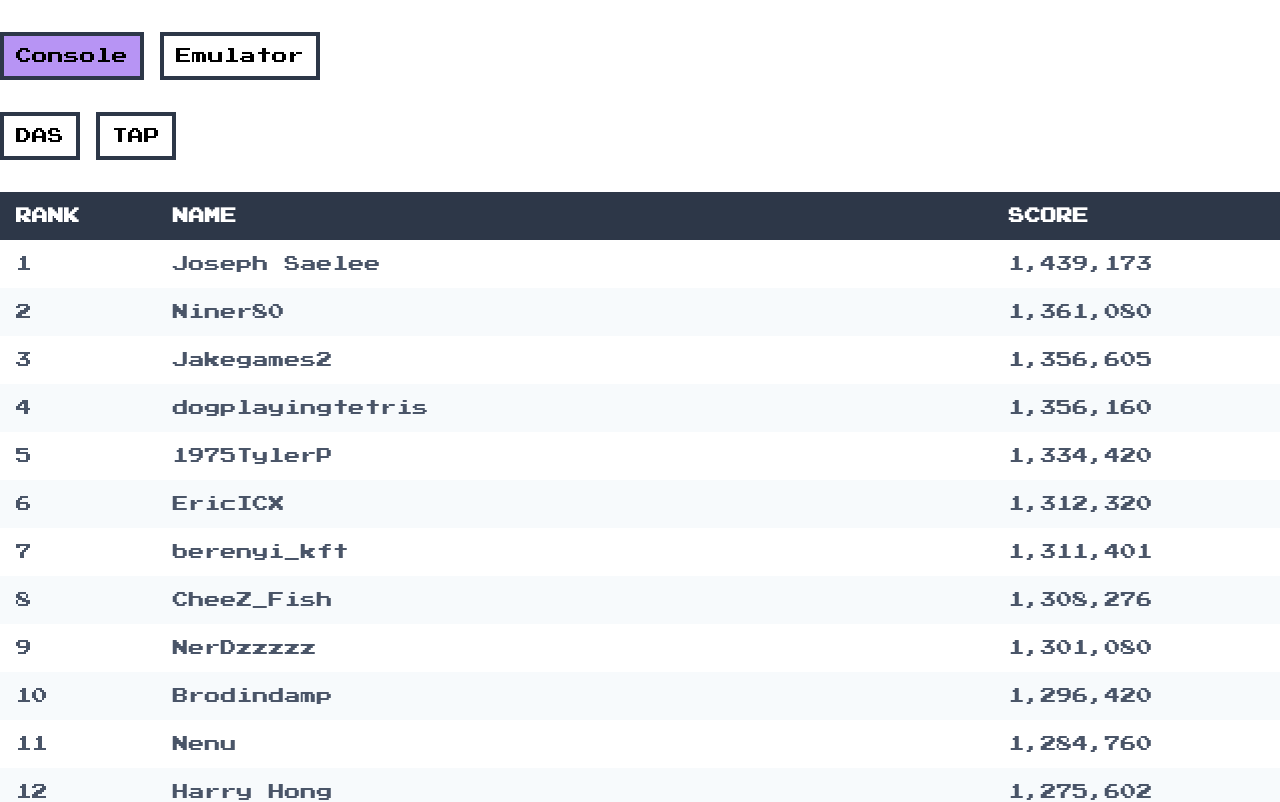
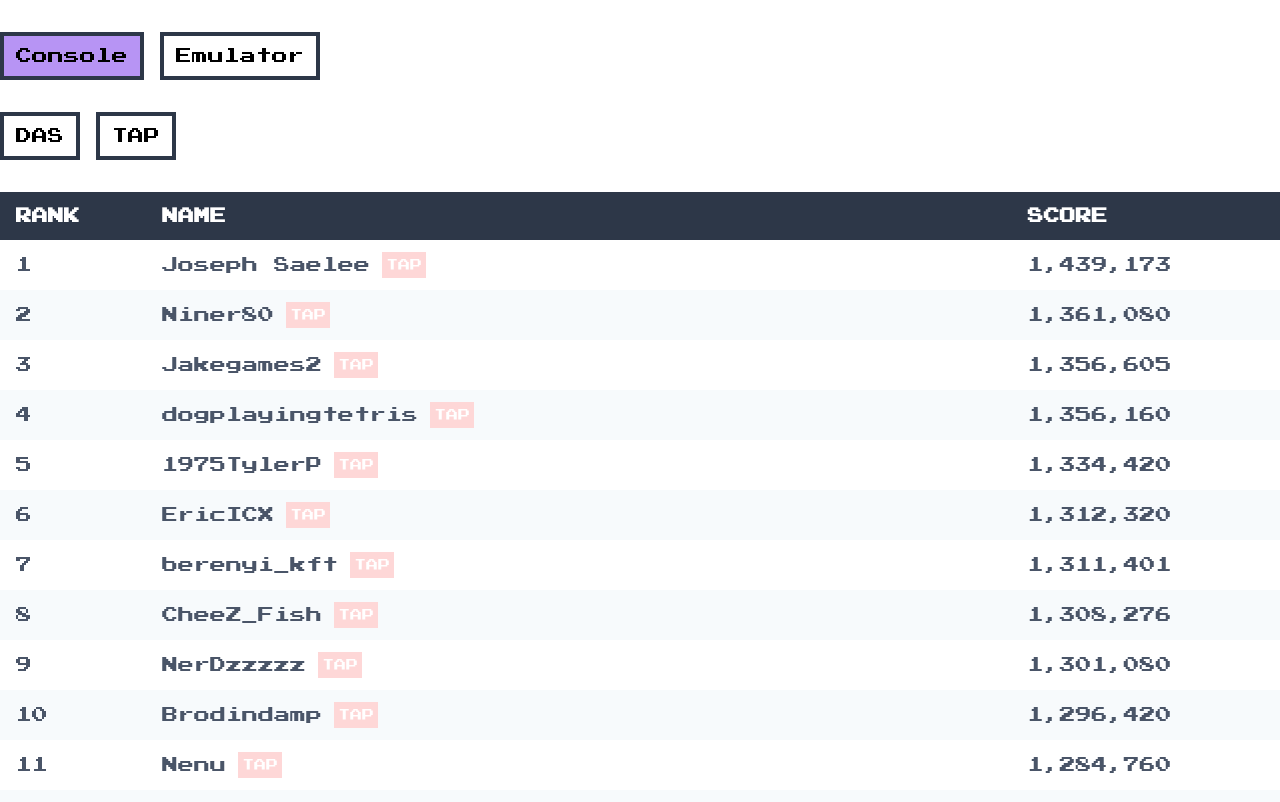
Before and after one commit to jefk/kansuto, a Next.js app: page / in a window 1280 px wide. Shown: the top 802 px of the page. Built offline with nearby package versions, Linux system fonts and the light colour scheme.

Commit message:
das/tap pills

```diff
--- a/pages/index.tsx
+++ b/pages/index.tsx
@@ -64,13 +64,26 @@ const Home = () => {
             </tr>
           </thead>
           <tbody className="text-gray-700">
-            {filteredPlayers.map(({ name, score }, index) => (
-              <tr key={name} className={cx({ 'bg-gray-100': index % 2 })}>
-                <td className="py-3 px-4">{index + 1}</td>
-                <td className="py-3 px-4">{name}</td>
-                <td className="py-3 px-4">{score.toLocaleString()}</td>
-              </tr>
-            ))}
+            {filteredPlayers.map(({ name, score, playStyle }, index) => {
+              const style = playStyle === 'Hypertap' ? 'TAP' : playStyle
+              return (
+                <tr key={name} className={cx({ 'bg-gray-100': index % 2 })}>
+                  <td className="py-3 px-4">{index + 1}</td>
+                  <td className="py-3 px-4 flex items-center">
+                    {name}
+                    <div
+                      className={cx('ml-3', 'text-xs', 'text-white', 'p-1', {
+                        'bg-red-200': style === 'TAP',
+                        'bg-blue-200': style !== 'TAP',
+                      })}
+                    >
+                      {style}
+                    </div>
+                  </td>
+                  <td className="py-3 px-4">{score.toLocaleString()}</td>
+                </tr>
+              )
+            })}
           </tbody>
         </table>
       </main>
```
